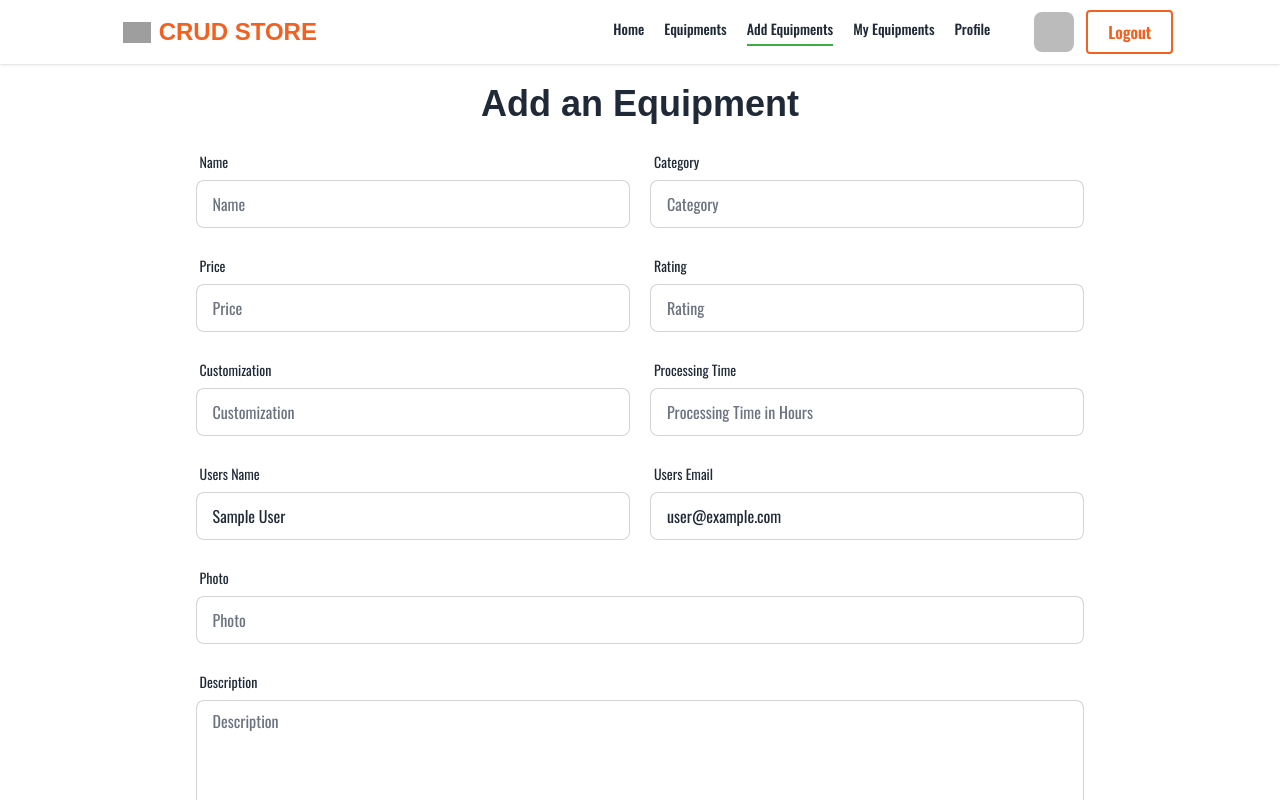
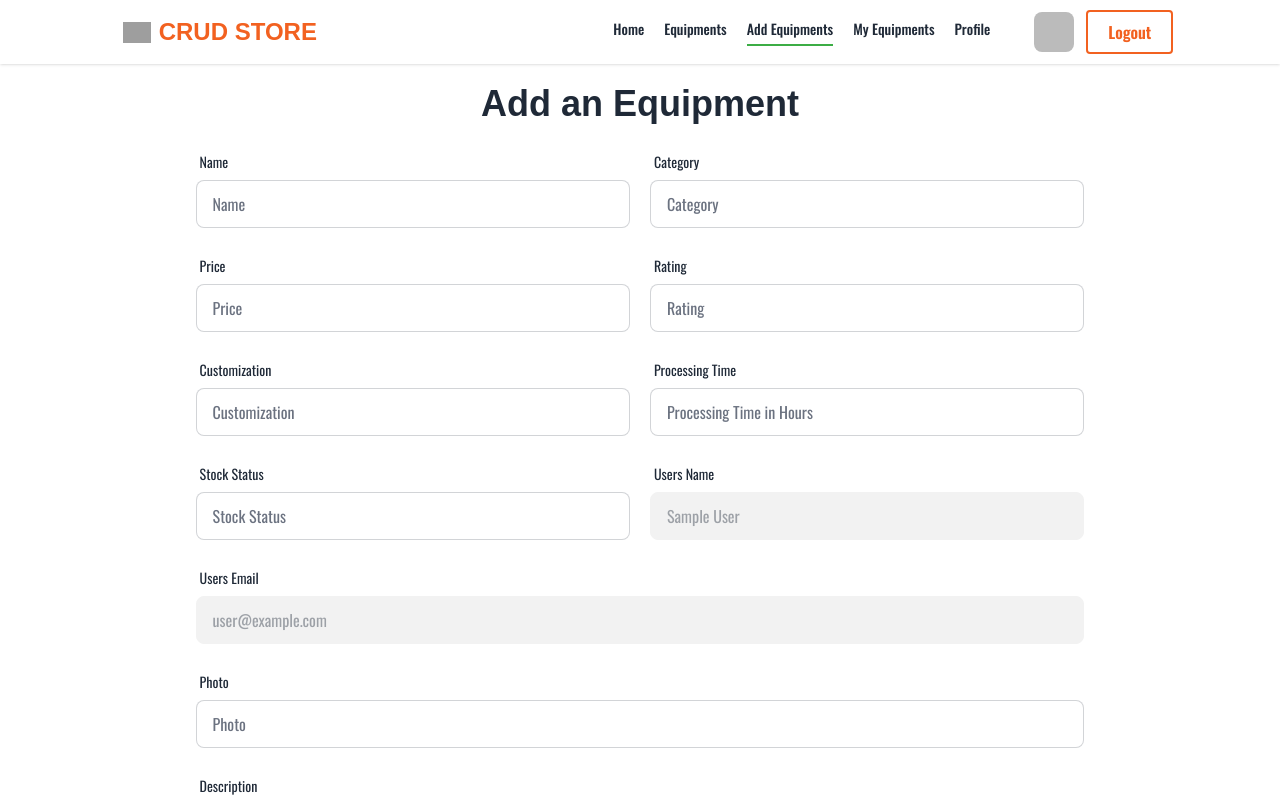
Before and after one commit to fakhrul62/crud-store-client, a React (Vite) app: page /add-equipments in a window 1280 px wide. Shown: the top 800 px of the page. Built offline with nearby package versions, Linux system fonts and the light colour scheme; no server answers; sample sign-in values are in the browser's storage; grey boxes are pictures that could not be loaded; a web font is replaced by a local one.

Commit message:
stock added in form

```diff
--- a/src/pages/AddEquipments.jsx
+++ b/src/pages/AddEquipments.jsx
@@ -13,11 +13,12 @@ const AddEquipments = () => {
         const rating = form.rating.value;
         const customization = form.customization.value;
         const processing = form.processing.value;
+        const stock = form.stock.value;
         const user = form.user.value;
         const email = form.email.value;
         const photo = form.photo.value;
         const description = form.description.value;
-        const newProduct = {name, category, price, rating, customization, processing,user, email, photo, description};
+        const newProduct = {name, category, price, rating, customization, processing, stock, user, email, photo, description};
         console.log(newProduct);
         //send data to the server
         fetch('http://localhost:5000/store',{
@@ -116,23 +117,34 @@ const AddEquipments = () => {
           </label>
           <label className="form-control w-full ">
             <div className="label">
-              <span className="label-text">Users Name</span>
+              <span className="label-text">Stock Status</span>
             </div>
             <input
               type="text"
-              value={user.displayName}
-              name="user"
+              placeholder="Stock Status"
+              name="stock"
               className="input input-bordered w-full "
             />
           </label>
           <label className="form-control w-full ">
             <div className="label">
+              <span className="label-text">Users Name</span>
+            </div>
+            <input
+              type="text"
+              defaultValue={user.displayName}
+              name="user" disabled
+              className="input input-bordered w-full "
+            />
+          </label>
+          <label className="form-control col-span-2 w-full ">
+            <div className="label">
               <span className="label-text">Users Email</span>
             </div>
             <input
               type="text"
-              value={user.email}
-              name="email"
+              defaultValue={user.email}
+              name="email" disabled
               className="input input-bordered w-full "
             />
           </label>
--- a/src/pages/Home.jsx
+++ b/src/pages/Home.jsx
@@ -5,6 +5,7 @@ import CategorySection from "../components/CategorySection";
 import { useLoaderData } from "react-router-dom";
 import AboutSection from "../components/AboutSection";
 import BlogSection from "../components/BlogSection";
+import { Fade, Slide } from "react-awesome-reveal";
 
 const Home = () => {
   const allProducts = useLoaderData();
@@ -13,15 +14,20 @@ const Home = () => {
       <div className="bg-white md:py-24 py-10">
         <div className="w-10/12 mx-auto grid grid-cols-1 md:grid-cols-4">
           <div className="col-span-3">
+            <Slide>
               <h3 className="font-semibold text-xl font-body text-zinc-900">
                 Gear Up for Greatness
               </h3>
+            </Slide>
             <h1 className="font-extrabold md:text-6xl text-4xl font-logo my-5 text-zinc-900">
               Elevate Your Game with Top-Quality Sports Equipment
             </h1>
+
+            <Fade delay={1e3} cascade damping={1e-1}>
               <h3 className="font-semibold text-xl font-body text-zinc-900">
                 Unleash Your Potential with Gear Built for Champions
               </h3>
+            </Fade>
             <ul className="*:text-zinc-900 *:flex *:items-center *:gap-2 *:font-body *:font-medium mt-7">
               <li>
                 <FaRunning className="text-mongo" /> Train Hard. Play Harder.
--- a/src/pages/ProductDetails.jsx
+++ b/src/pages/ProductDetails.jsx
@@ -14,6 +14,7 @@ const ProductDetails = () => {
     rating,
     customization,
     processing,
+    stock,
     user,
     email,
     photo,
@@ -38,6 +39,7 @@ const ProductDetails = () => {
           </div>
           <h3 className="font-logo mb-2"> Customization:  {customization} </h3>
           <h3 className="font-logo mb-2"> Processing Time:  {processing} Hours </h3>
+          <h3 className="font-logo mb-2"> QTY:  {stock} </h3>
           <h3 className="font-logo mb-2"> Added By:  {user} : {email} </h3>
           <p className="font-logo"> Description:  <span className="text-zinc-600">{description}</span> </p>
         </div>
--- a/src/pages/UpdateProduct.jsx
+++ b/src/pages/UpdateProduct.jsx
@@ -12,6 +12,7 @@ const UpdateProduct = () => {
     rating,
     customization,
     processing,
+    stock,
     user,
     email,
     photo,
@@ -26,6 +27,7 @@ const UpdateProduct = () => {
     const rating = form.rating.value;
     const customization = form.customization.value;
     const processing = form.processing.value;
+    const stock = form.stock.value;
     const user = form.user.value;
     const email = form.email.value;
     const photo = form.photo.value;
@@ -37,6 +39,7 @@ const UpdateProduct = () => {
       rating,
       customization,
       processing,
+      stock,
       user,
       email,
       photo,
@@ -147,6 +150,18 @@ const UpdateProduct = () => {
             </label>
             <label className="form-control w-full ">
               <div className="label">
+                <span className="label-text">Stock Status</span>
+              </div>
+              <input
+                type="text"
+                placeholder="Stock Status"
+                name="stock"
+                defaultValue={stock}
+                className="input input-bordered w-full "
+              />
+            </label>
+            <label className="form-control col-span-2 w-full ">
+              <div className="label">
                 <span className="label-text">Users Name</span>
               </div>
               <input
```
Lines whose indentation alone changed are shown as unchanged.
